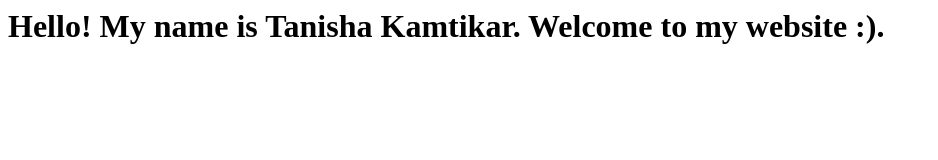
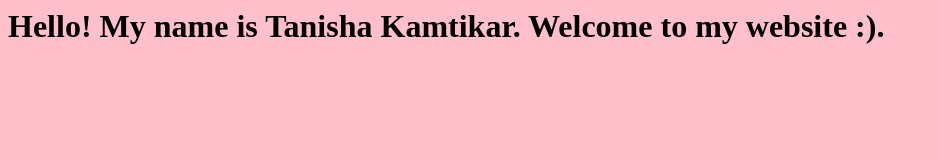
Before and after one commit to tanishakamtikar/Personal-Site, a plain HTML site: page index.html in a window 1280 px wide. Shown: the whole page, without its empty margins (0-938 px from the left). Drawn offline with Linux system fonts and the light colour scheme.

Commit message:
Add pink background

```diff
--- a/index.html
+++ b/index.html
@@ -1 +1,3 @@
+<body style="background-color: pink; width:100%; height:100%">
 <h1>Hello! My name is Tanisha Kamtikar. Welcome to my website :).</h1>
+</body>
```
